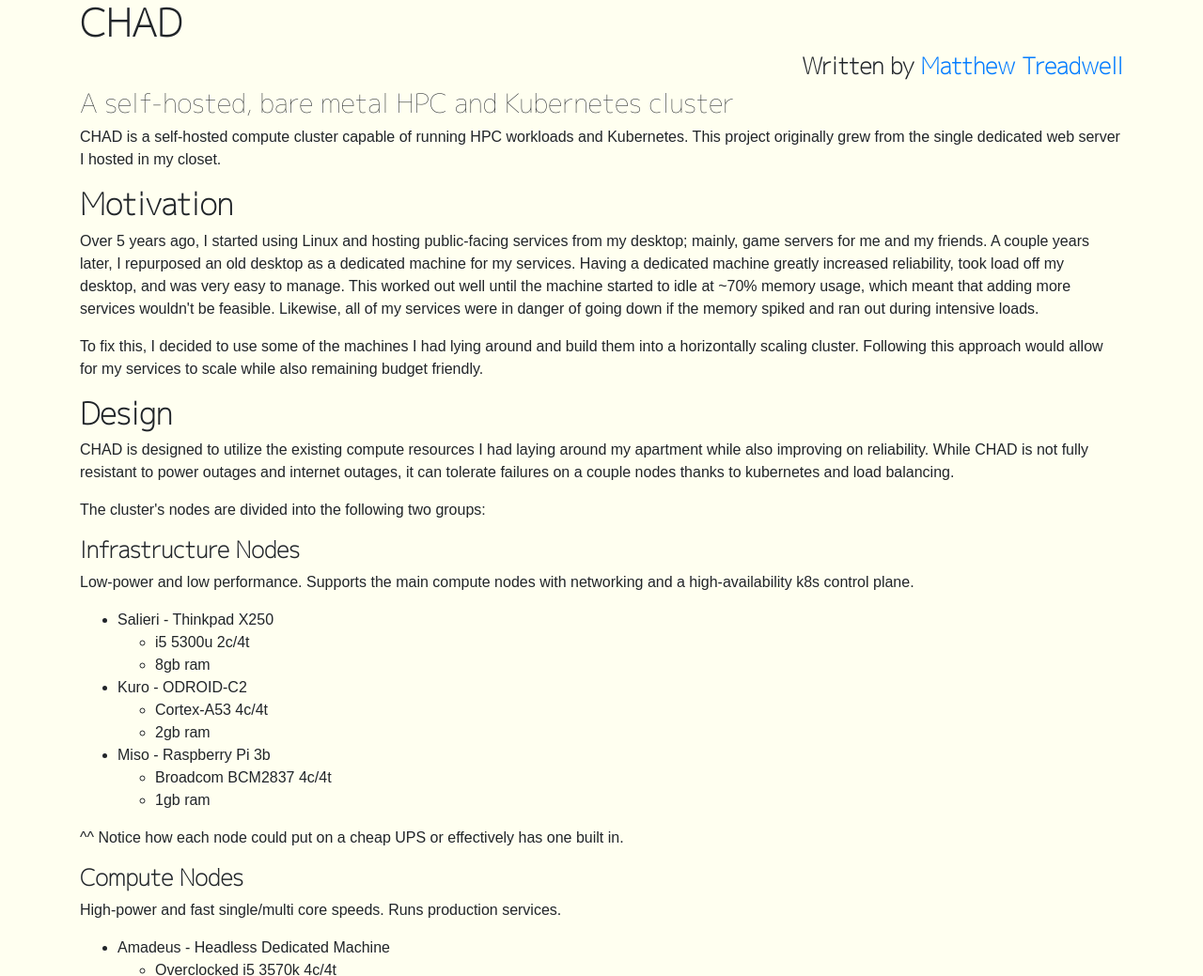
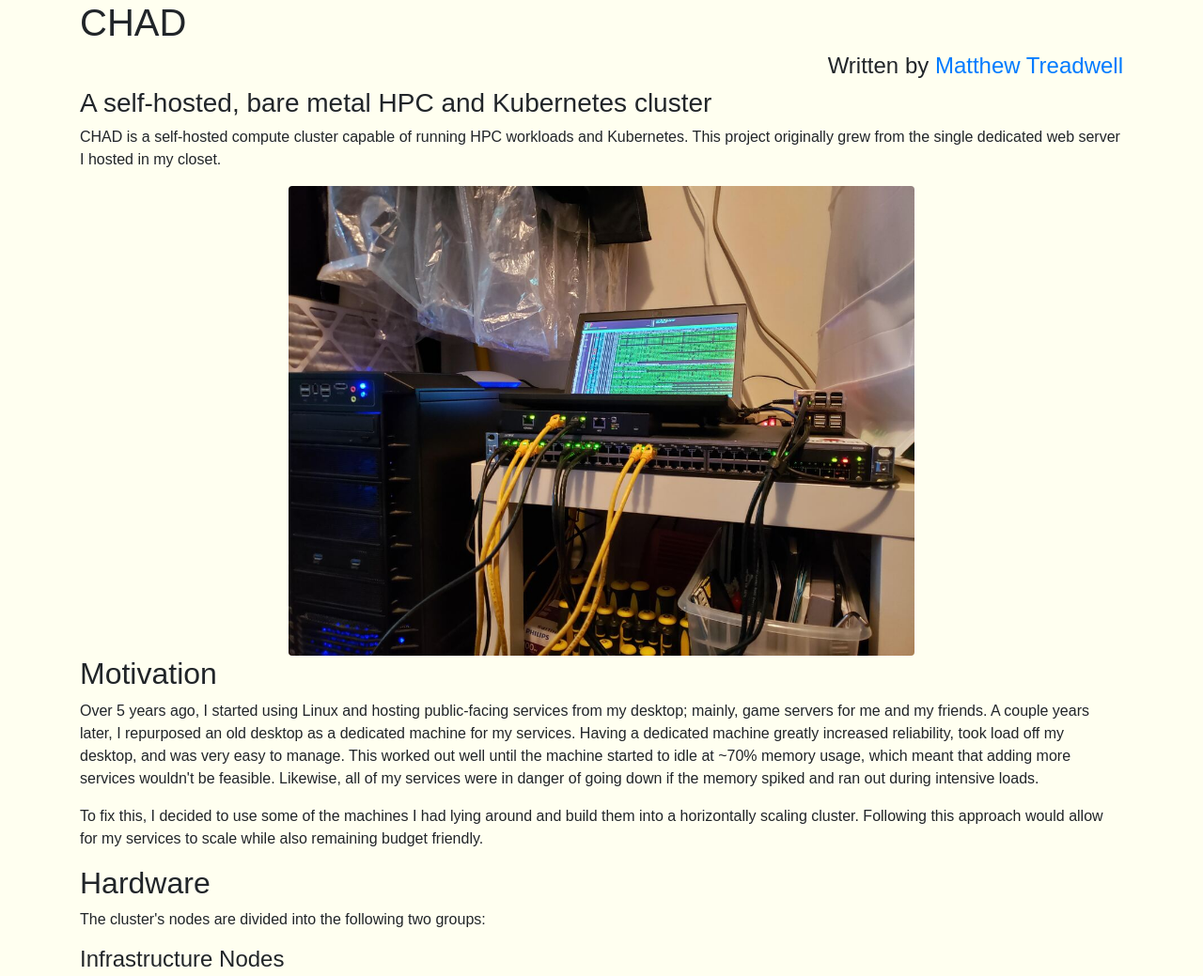
Before and after one commit to MattTreadwell/chad.matte.fyi, a plain HTML site: page index.html in a window 1280 px wide. Shown: the top 1039 px of the page at 94% size. Drawn offline with nearby package versions, Linux system fonts and the light colour scheme.

Commit message:
Update article, add images

```diff
--- a/index.html
+++ b/index.html
@@ -15,19 +15,19 @@
     <link rel="stylesheet" href="https://stackpath.bootstrapcdn.com/bootstrap/4.5.0/css/bootstrap.min.css"
           integrity="sha384-9aIt2nRpC12Uk9gS9baDl411NQApFmC26EwAOH8WgZl5MYYxFfc+NcPb1dKGj7Sk" crossorigin="anonymous">
 
-    <link href="https://fonts.googleapis.com/css2?family=M+PLUS+1p:wght@100&display=swap" rel="stylesheet">
+    <link href="https://fonts.googleapis.com/css2?family=M+PLUS+Rounded+1c:wght@300;400&display=swap" rel="stylesheet">
 </head>
 
 <body>
 <div class="container">
 
-    <div class="header">
+    <div class="headerText">
         <div class="d-inline-block w-100">
-            <h1><b>CHAD</b></h1>
-            <h4 style="text-align: right"><b>Written by <a href="https://www.matte.fyi">Matthew Treadwell</a></b></h4>
+            <h1 class="headerText"><b>CHAD</b></h1>
+            <h4 class="headerText" style="text-align: right"><b>Written by <a href="https://www.matte.fyi">Matthew Treadwell</a></b></h4>
 
         </div>
-        <h3>A self-hosted, bare metal HPC and Kubernetes cluster</h3>
+        <h3 class="headerText">A self-hosted, bare metal HPC and Kubernetes cluster</h3>
     </div>
 
     <div id="main">
@@ -36,7 +36,11 @@
             This project originally grew from the single dedicated web server I hosted in my closet.
         </p>
 
-        <h2 class="header"><b>Motivation</b></h2>
+        <div class="text-center">
+            <img src="img/serverCloset.jpg" alt="Picture of server closet" class="img-fluid rounded mx-auto" style="max-height: 500px">
+        </div>
+
+        <h2 class="headerText">Motivation</h2>
         <p>
             Over 5 years ago, I started using Linux and hosting public-facing services from my desktop; mainly, game servers for me and my friends.
             A couple years later, I repurposed an old desktop as a dedicated machine for my services.
@@ -49,17 +53,12 @@
             Following this approach would allow for my services to scale while also remaining budget friendly.
         </p>
 
-        <h2 class="header"><b>Design</b></h2>
-        <p>
-            CHAD is designed to utilize the existing compute resources I had laying around my apartment while also improving on reliability.
-            While CHAD is not fully resistant to power outages and internet outages, it can tolerate failures on a couple nodes thanks to kubernetes and load balancing.
-        </p>
-
+        <h2 class="headerText">Hardware</h2>
         <p>
             The cluster's nodes are divided into the following two groups:
         </p>
 
-        <h4 class="header"><b>Infrastructure Nodes</b></h4>
+        <h4 class="headerText">Infrastructure Nodes</h4>
         <p>Low-power and low performance. Supports the main compute nodes with networking and a high-availability k8s control plane.</p>
         <ul>
             <li>Salieri - Thinkpad X250</li>
@@ -72,14 +71,9 @@
                 <li>Cortex-A53 4c/4t</li>
                 <li>2gb ram</li>
             </ul>
-            <li>Miso - Raspberry Pi 3b</li>
-            <ul>
-                <li>Broadcom BCM2837 4c/4t</li>
-                <li>1gb ram</li>
-            </ul>
         </ul>
-        <p>^^ Notice how each node could put on a cheap UPS or effectively has one built in.</p>
-        <h4 class="header"><b>Compute Nodes</b></h4>
+        <p>Originally, a Raspberry Pi 3 as part of the control plane, but I removed it due to out-of-memory crashes.</p>
+        <h4 class="headerText">Compute Nodes</h4>
         <p>High-power and fast single/multi core speeds. Runs production services.</p>
         <ul>
             <li>Amadeus - Headless Dedicated Machine</li>
@@ -103,9 +97,22 @@
             This works out to a total of 20 cores, 36 threads, and 64GB of memory for compute resources, which is a huge improvement from the single dedicated machine.
         </p>
 
-        <h2 class="header"><b>Networking</b></h2>
+        <h2 class="headerText">Design</h2>
+        <div class="text-center">
+            <img src="img/chadDiagram.png" alt="Picture of server closet" class="img-fluid" style="max-height: 500px">
+        </div>
+
+        To put it simply, CHAD is stacked.
+        I say stacked because high-availability load balancing is performed on the infrastructure nodes themselves (inside kubernetes).
+        This design avoids the need to mess with dedicated load balancers and keeps everything simple to setup.
+        In the event that Salieri goes down, Kuro functions as a simple backup.
+        Otherwise, control plane requests are split evenly between Kuro and Salieri.
+
+
+
+        <h2 class="headerText">Networking</h2>
         <p>
-            For security purposes, I won't describe any network configurations.
+            For security purposes, I won't describe any specific network configurations.
             However, here is a list of the hardware I use for the cluster:
         </p>
 
@@ -120,11 +127,18 @@
             Latency is <1ms between all nodes.
         </p>
 
-        <h2 class="header"><b>Services</b></h2>
+        <h2 class="headerText">Services</h2>
         <p>
             CHAD runs a multitude of Open Source software and game servers, both publicly and privately.
-
+            I'm currently migrating services off Amadeus and into the cluster.
         </p>
+        <ul>
+            <li><b>Metallb</b> - Bare metal load balancing for Kubernetes</li>
+            <li><b>Traefik</b> - Kubernetes Ingress controller</li>
+            <li><b>Jellyfin</b> - Media streaming</li>
+            <li><b>Minecraft</b> - Public PaperMC server</li>
+            <li><b>Syncthing</b> - P2P distributed file synchronization</li>
+        </ul>
 
     </div>
 </div>
--- a/style.css
+++ b/style.css
@@ -3,9 +3,11 @@
 }
 
 #main {
-    font-family: sans-serif;
+    font-family: 'M PLUS 1p', sans-serif;
+
 }
 
-.header {
-    font-family: 'M PLUS 1p', sans-serif;
+.headerText {
+    font-family: 'M PLUS 1p', sans-serif !important;
+    font-weight: 300 !important;
 }
```
Also changed, not shown: img/chadDiagram.png (added), img/serverCloset.jpg (added).
